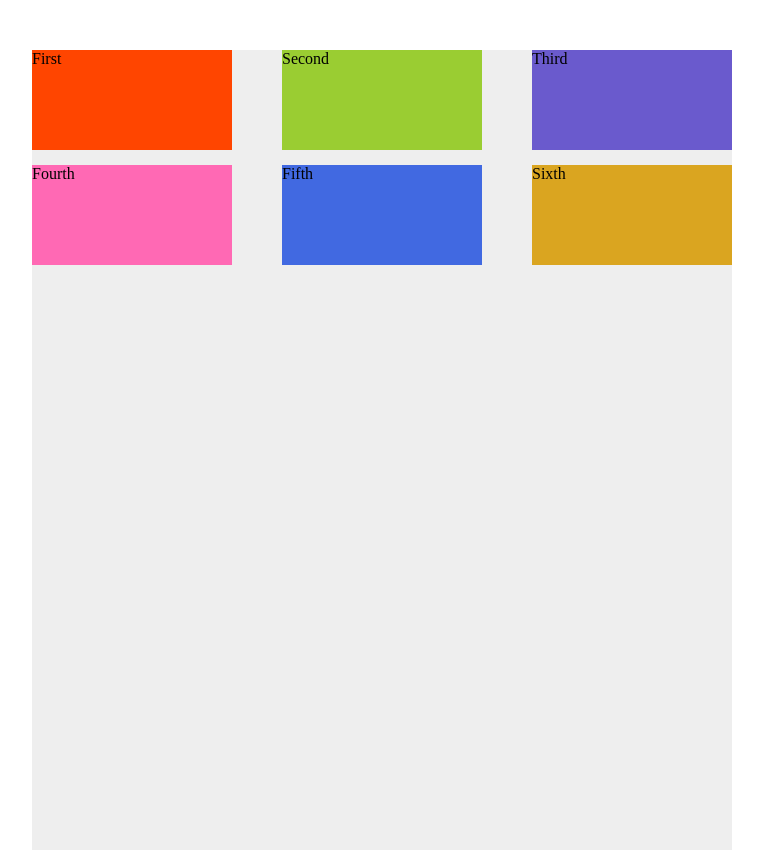
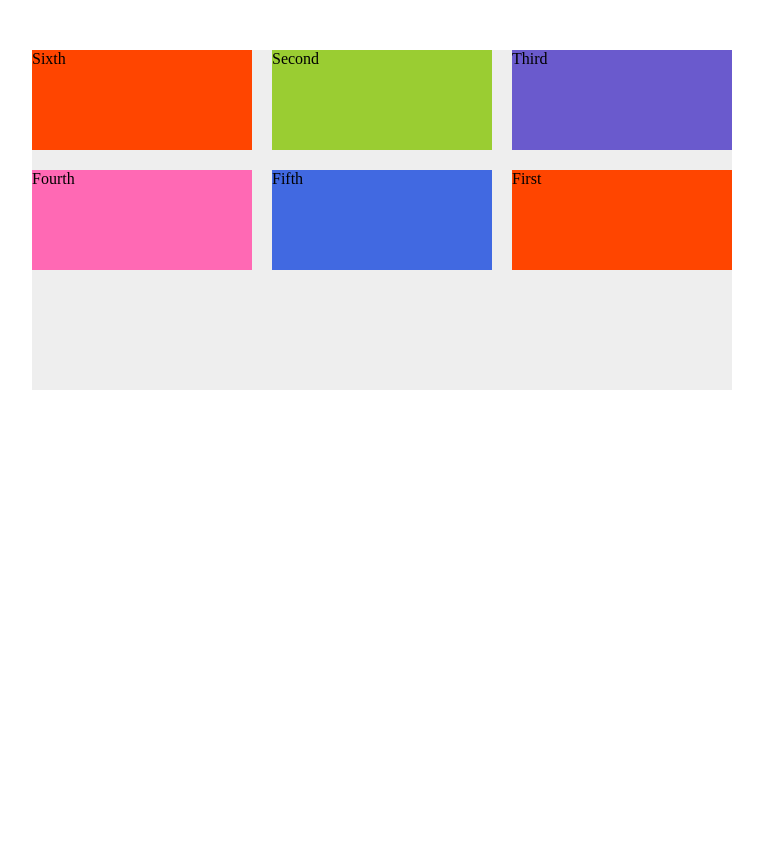
Before and after one commit to officialbandari/css_grid, a plain HTML site: page index.html in a window 1280 px wide. Shown: the whole page, without its empty margins (26-789 px from the left). After the commit the page ends 800 px from the top, so only its background shows below. Drawn offline with Linux system fonts and the light colour scheme.

Commit message:
Grid_Positioning

```diff
--- a/index.css
+++ b/index.css
@@ -1,7 +1,7 @@
 .container {
   background: #eee;
   width: 700px;
-  height: 800px;
+
   margin: 50px 0 0 50px;
 
   /* method 1 */
@@ -66,15 +66,33 @@
   grid-gap: 15px 50px; */
 
   /* CSS_GRID GAP method 3 */
+  /* display: grid;
+  grid-template-columns: repeat(3, 1fr);
+  grid-template-rows: 100px 100px 100px;
+
+  grid-gap: 15px 50px; */
+
+  /* CSS_GRID positioning method 3 */
   display: grid;
   grid-template-columns: repeat(3, 1fr);
   grid-template-rows: 100px 100px 100px;
 
-  grid-gap: 15px 50px;
+  grid-gap: 20px;
 }
 
 .items1 {
   background: orangered;
+  /* grid-row-start: 2;
+  grid-row-end: 3;
+  grid-column-start: 3;
+  grid-column-end: 4; */
+
+  /*short hand grid positioning*/
+  grid-row: 2/3;
+  grid-column: 3/4;
+
+  /*short hand grid positioning*/
+  grid-area: 2 / 3 / 3 / 4;
 }
 .items2 {
   background: yellowgreen;
@@ -90,4 +108,9 @@
 }
 .items6 {
   background: goldenrod;
+  background: orangered;
+  grid-row-start: 1;
+  grid-row-end: 2;
+  grid-column-start: 1;
+  grid-column-end: 2;
 }
```
